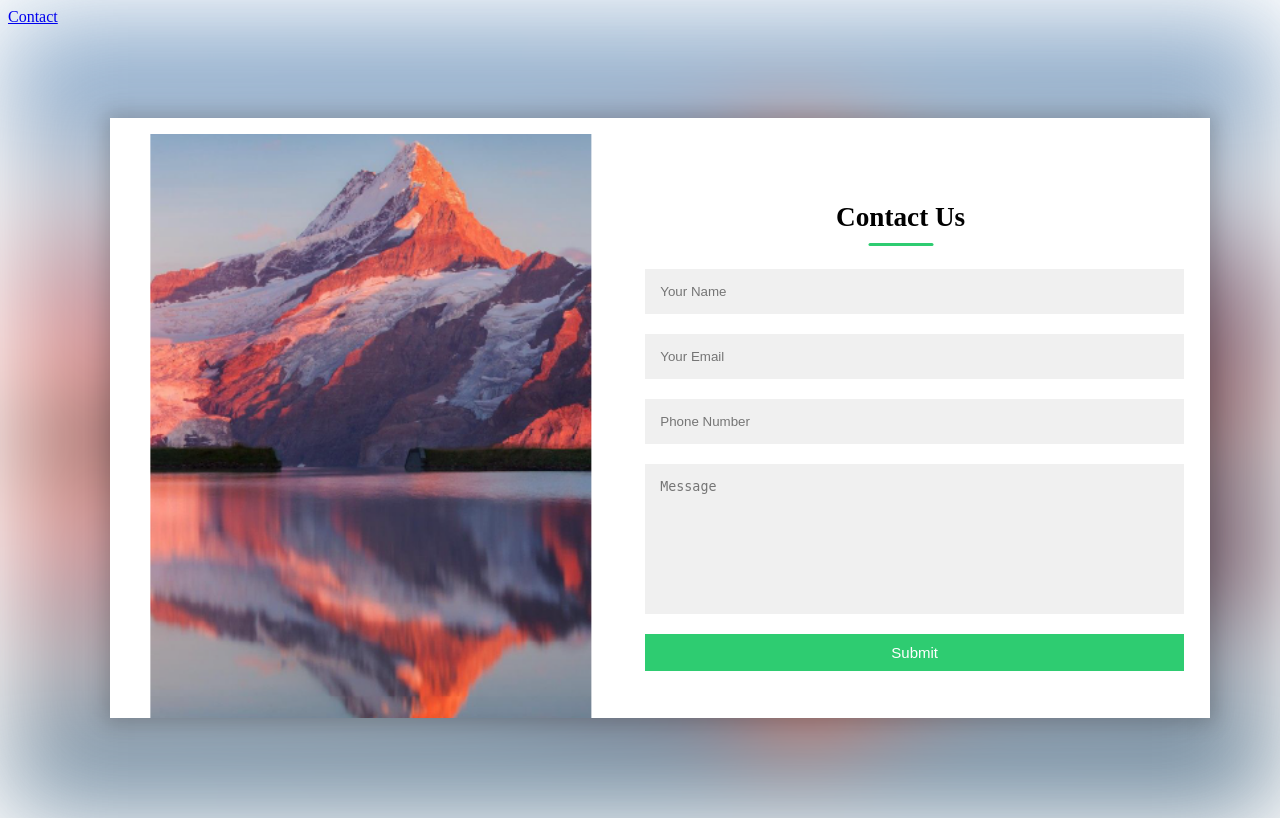
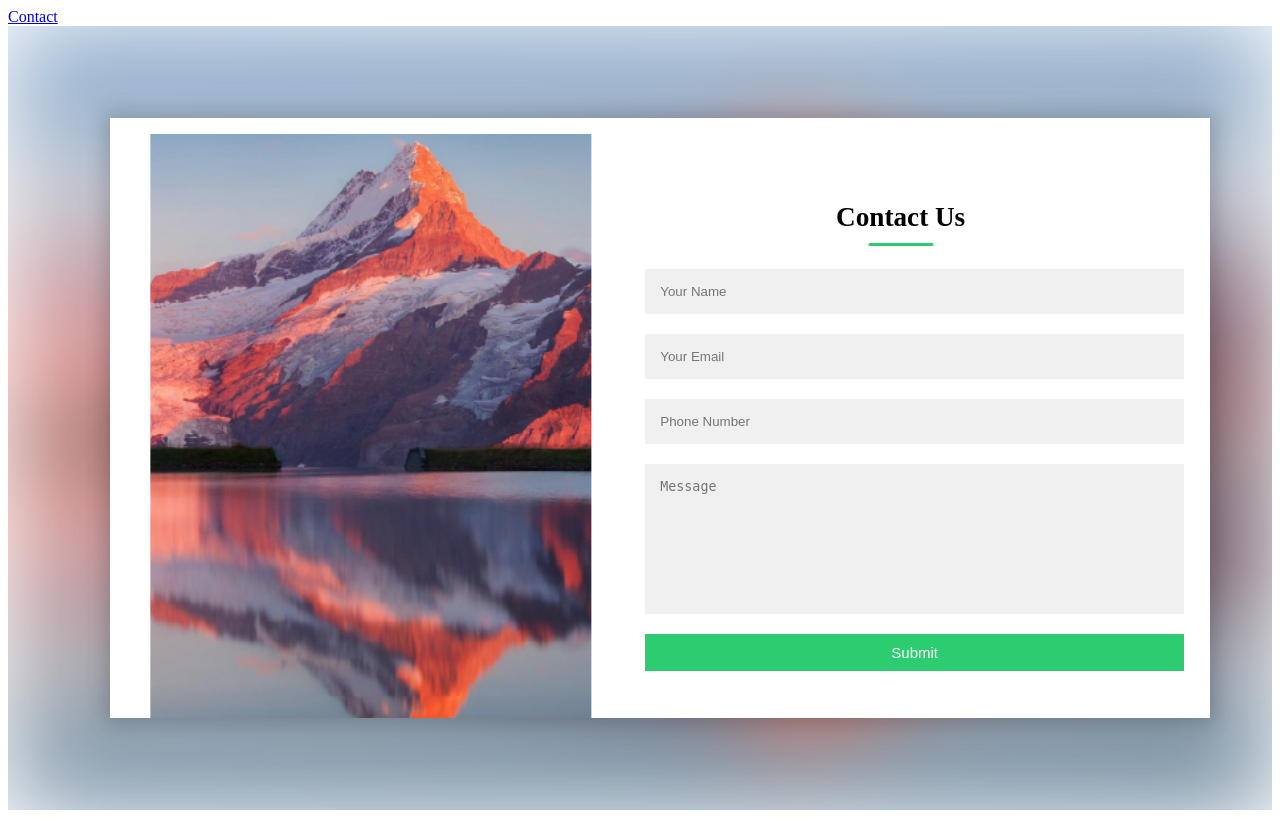
Before and after one commit to ludeMam/photographerPJ, a PHP site: page /section-contact.php in a window 1280 px wide. Run offline with PHP 8.4, Linux system fonts and the light colour scheme.

Commit message:
8/31 이영서 contact 추가수정

```diff
--- a/css/section-contact.css
+++ b/css/section-contact.css
@@ -21,6 +21,7 @@
   display: flex;
   align-items: center;
   justify-content: center;
+  overflow: hidden;
   width: 100%;
   height: 100%;
   background: none;
--- a/css/section-contact.scss
+++ b/css/section-contact.scss
@@ -16,6 +16,7 @@
     display: flex;
     align-items: center;
     justify-content: center;
+    overflow: hidden;
     width: 100%;
     height: 100%;
     background: none;
```
